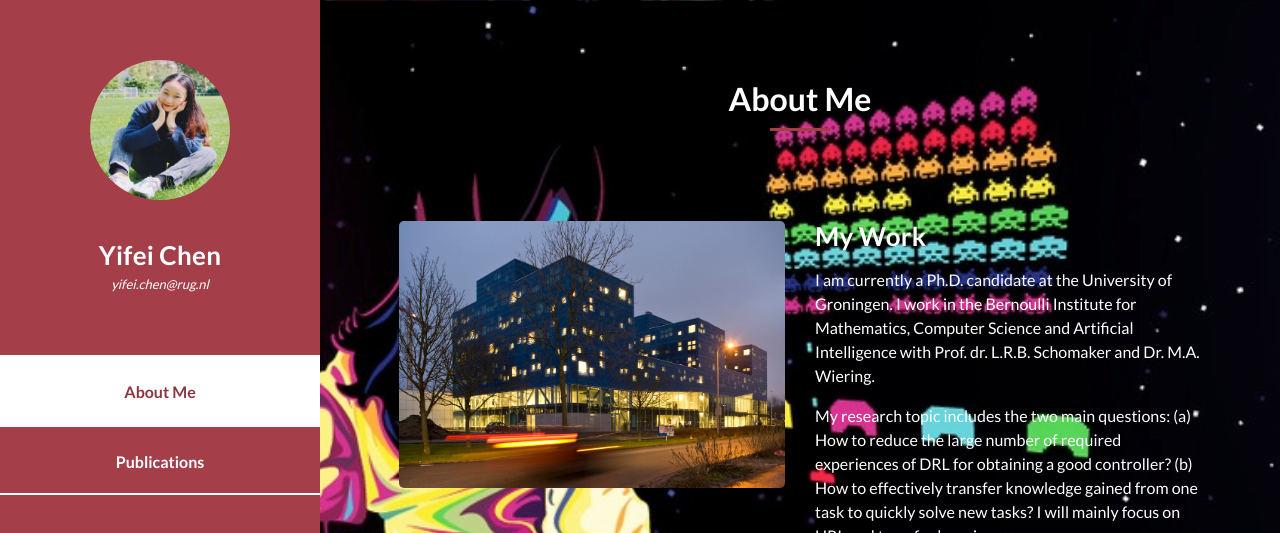
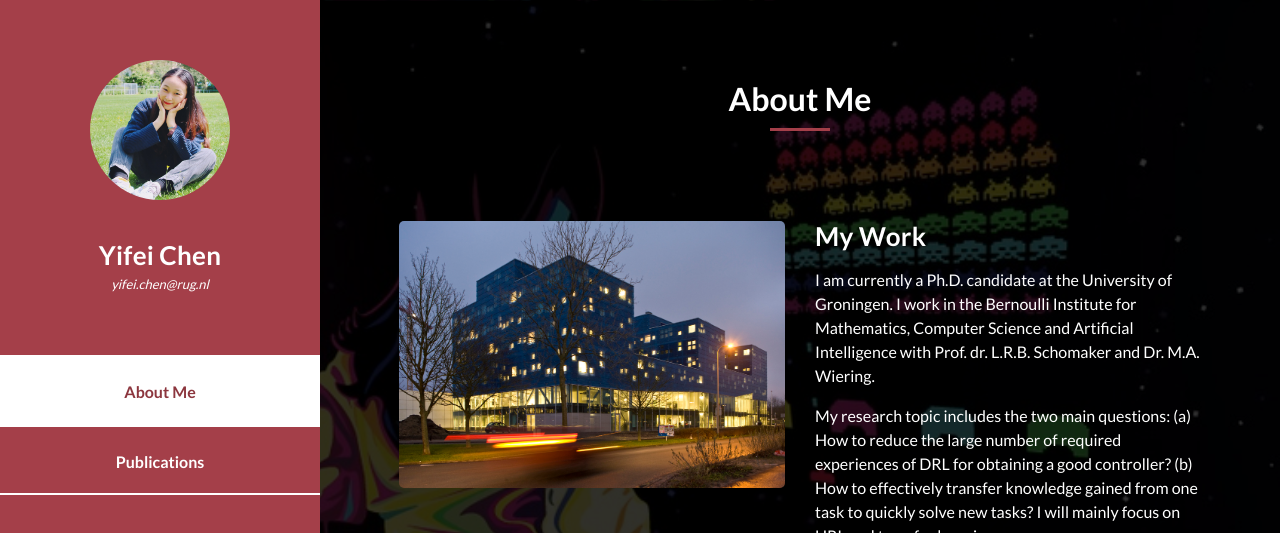
Before and after one commit to yfchenShirley/yifei.chen, a plain HTML site: page index.html in a window 1280 px wide. Shown: the top 533 px of the page. Drawn offline with Linux system fonts and the light colour scheme.

Commit message:
edit pictures

```diff
--- a/assets/css/templatemo-style.css
+++ b/assets/css/templatemo-style.css
@@ -13,7 +13,7 @@ body {
 }
 
 #page-wraper {
-    background: url(../images/girl-playing-space-invaders.jpg) no-repeat center center fixed;
+    background: url(../images/girl-playing-space-invaders.png) no-repeat center center fixed;
     -webkit-background-size: cover;
     -moz-background-size: cover;
     -o-background-size: cover;
--- a/index.html
+++ b/index.html
@@ -29,7 +29,7 @@
           <i class="fa fa-times" id="menu-close"></i>
           <div class="container">
             <div class="image">
-              <a href="#"><img src="assets/images/author-image.JPG" alt="" /></a>
+              <a href="#"><img src="assets/images/author-small.png" alt="" /></a>
             </div>
             <div class="author-content">
               <h4>Yifei Chen</h4>
```
Also changed, not shown: assets/images/author-small.png (added), assets/images/girl-playing-space-invaders-0.jpg (renamed from assets/images/girl-playing-space-invaders.jpg), assets/images/girl-playing-space-invaders-1.png (added), assets/images/girl-playing-space-invaders.png (added).
